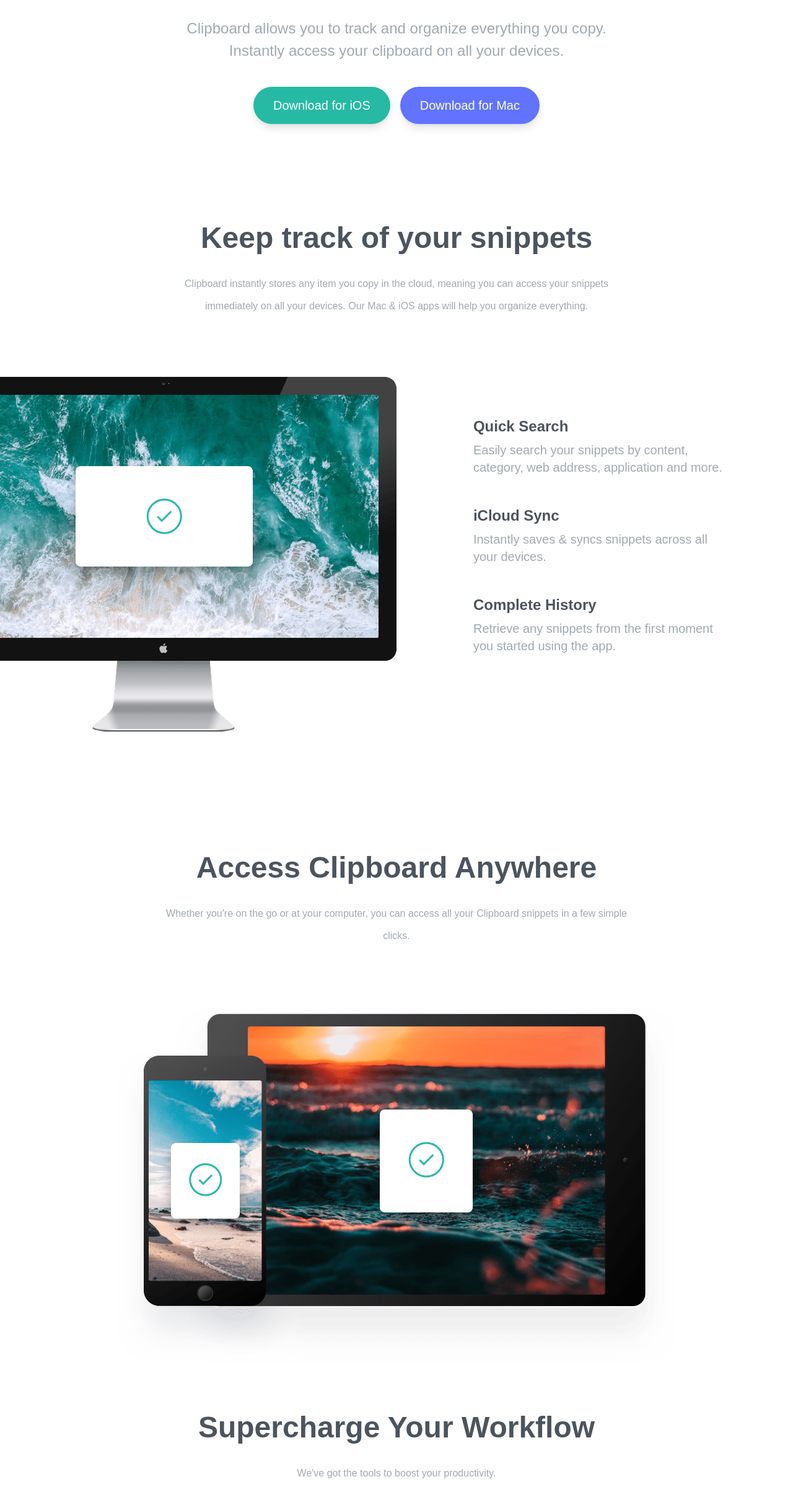
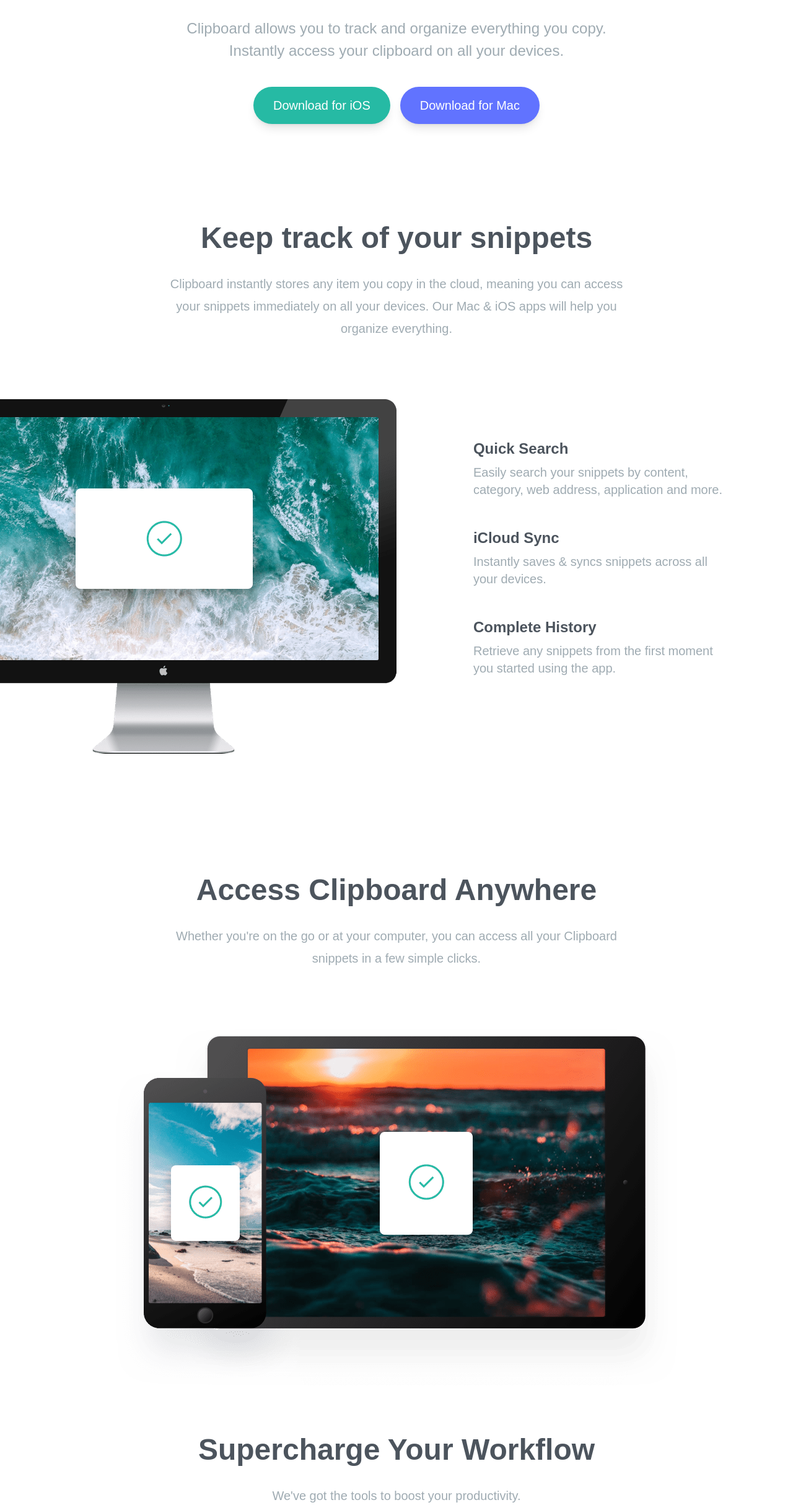
Before and after one commit to CJR85/simple-tailwind-starter, a plain HTML site: page index.html in a window 1280 px wide. Shown: the part 369-2797 px from the top of the page at 62% size. Drawn offline with Linux system fonts and the light colour scheme; a web font is replaced by a local one.

Commit message:
Add text-xl to p tags

```diff
--- a/index.html
+++ b/index.html
@@ -46,7 +46,7 @@
     <section id="snippets">
       <div class="section-container my-20">
         <h3>Keep track of your snippets</h3>
-        <p class="section-content mb-24">
+        <p class="section-content mb-24 text-xl">
           Clipboard instantly stores any item you copy in the cloud, meaning you
           can access your snippets immediately on all your devices. Our Mac &
           iOS apps will help you organize everything.
@@ -103,7 +103,7 @@
     <section id="access">
       <div class="section-container my-20">
         <h3>Access Clipboard Anywhere</h3>
-        <p class="section-content mb-24">
+        <p class="section-content mb-24 text-xl">
           Whether you're on the go or at your computer, you can access all your
           Clipboard snippets in a few simple clicks.
         </p>
@@ -116,7 +116,7 @@
     <section id="supercharge">
       <div class="section-container my-20">
         <h3>Supercharge Your Workflow</h3>
-        <p class="section-content mb-16">
+        <p class="section-content mb-16 text-xl">
           We've got the tools to boost your productivity.
         </p>
         <!-- Items Container -->
@@ -170,7 +170,7 @@
     <section id="bottom">
       <div class="section-container my-20">
         <h3>Clipboard for iOS and MacOS</h3>
-        <p class="section-content mb-10">
+        <p class="section-content mb-10 text-xl">
           Available for free on the App Store. Download for Mac or iOS & sync
           with iCloud & you're ready to start adding to your clipboard.
         </p>
```
